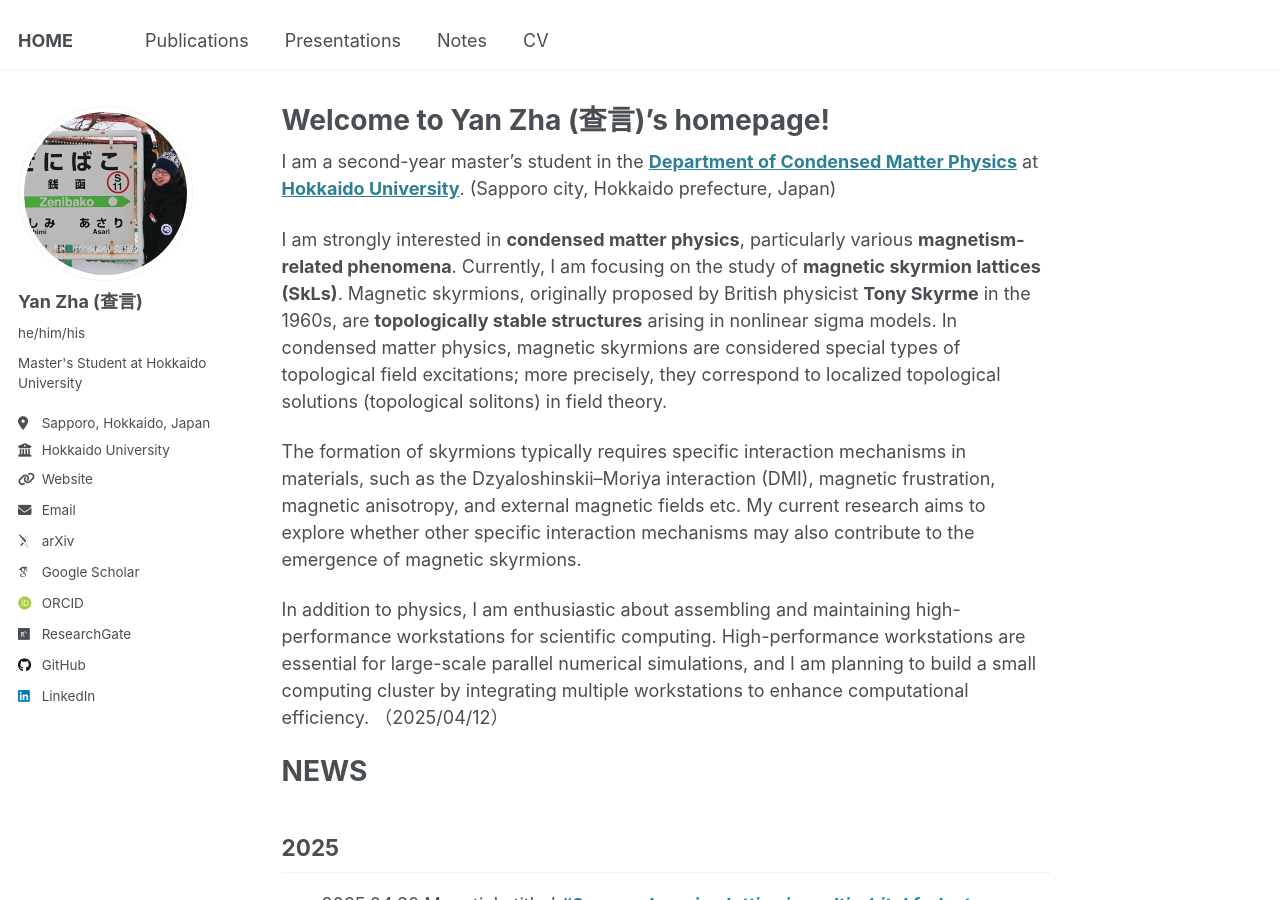
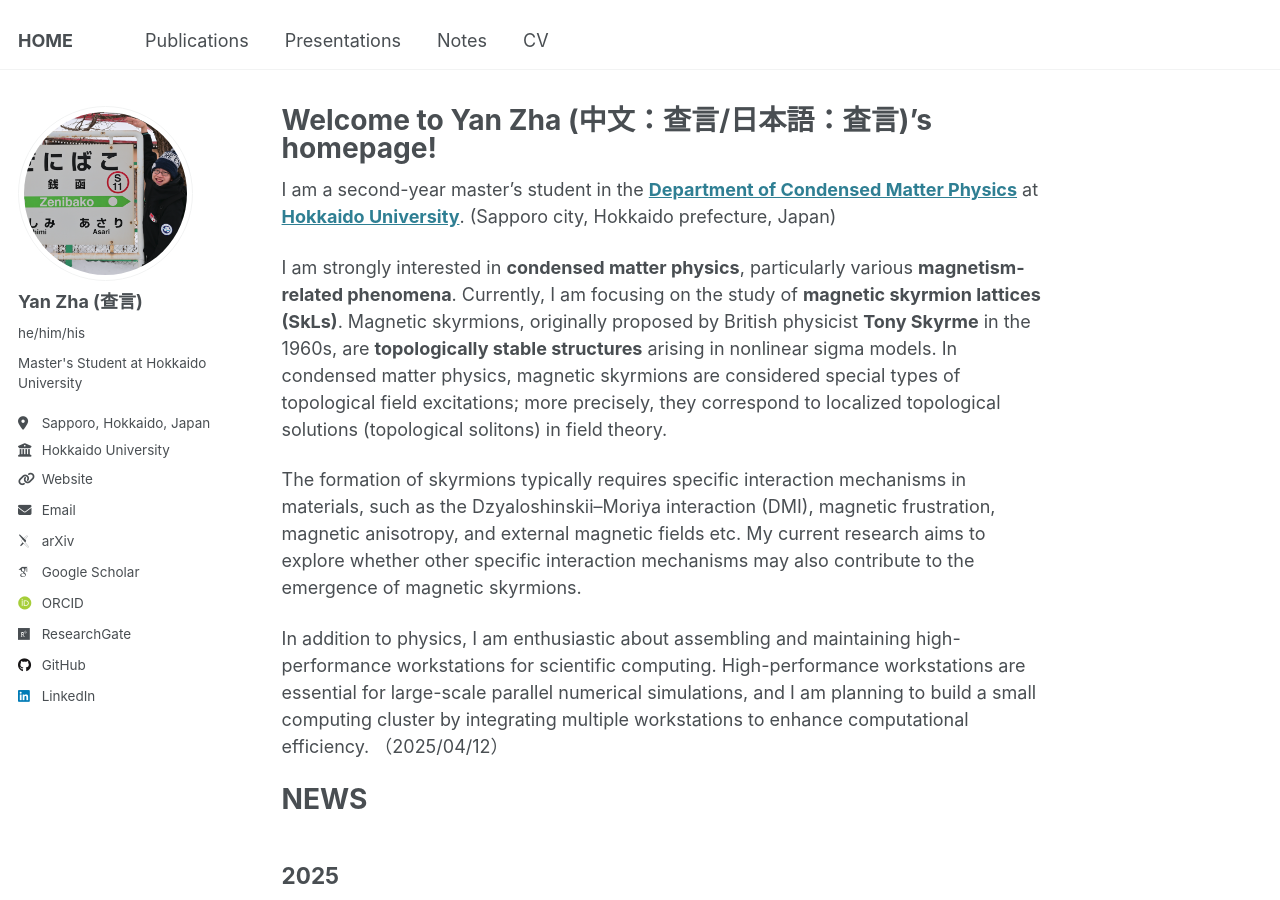
Before and after one commit to yzhacn/yzhacn.github.io, a Jekyll site: the page built from _pages/about.md, in a window 1280 px wide and 900 px high. Built offline with Jekyll 4.4.1, drawn with Linux system fonts in a browser that asks for light colours; some web fonts are replaced.

Commit message:
Update about.md

```diff
--- a/_pages/about.md
+++ b/_pages/about.md
@@ -1,6 +1,6 @@
 ---
 permalink: /
-title: "Welcome to Yan Zha (查言)'s homepage!"
+title: "Welcome to Yan Zha (中文：查言/日本語：査言)'s homepage!"
 author_profile: true
 redirect_from:
   - /about/
```
